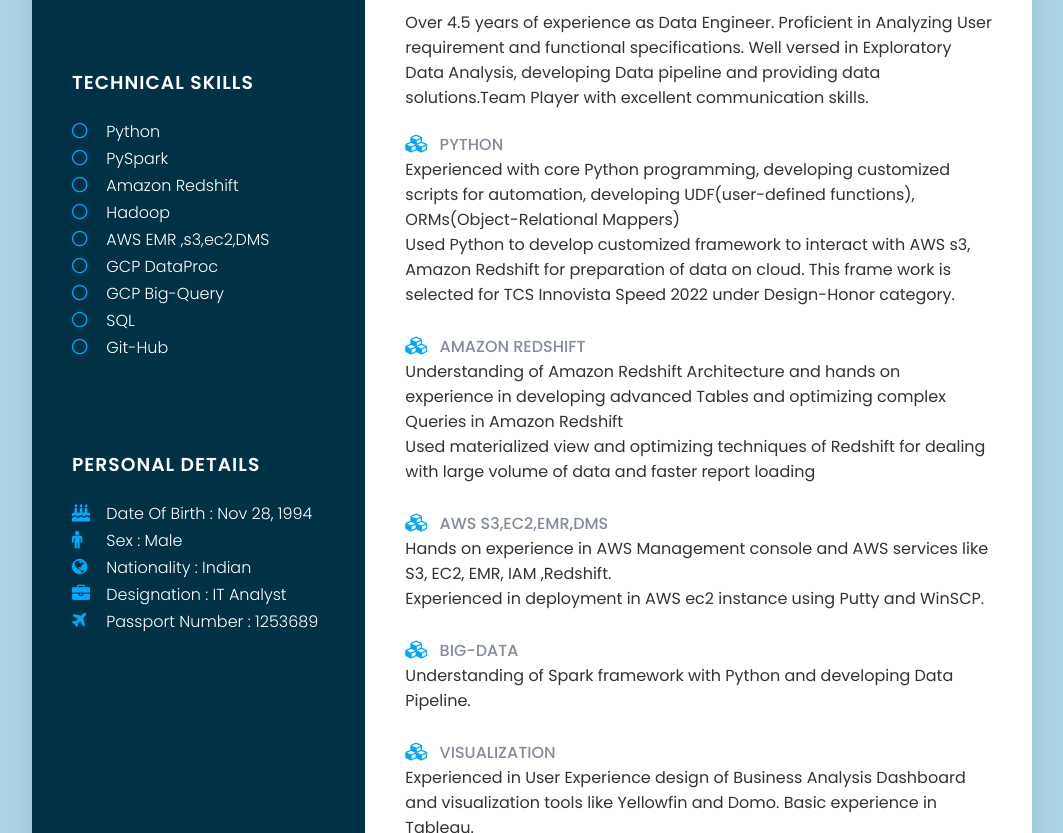
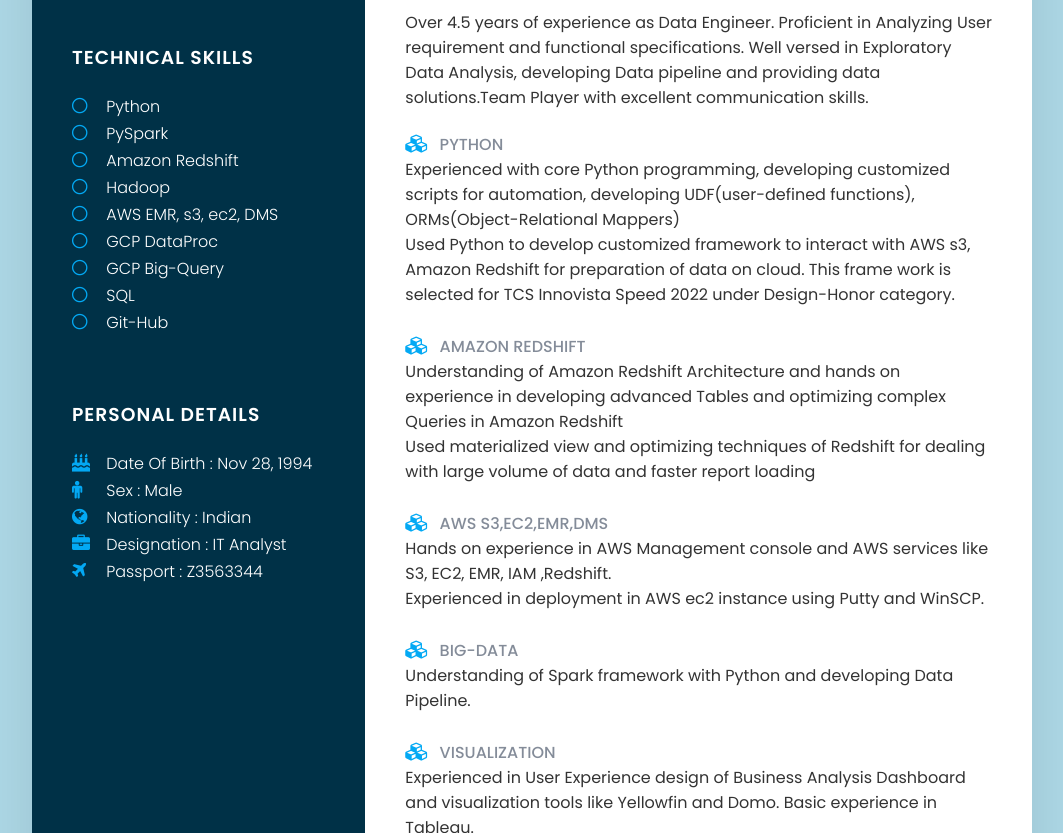
Before and after one commit to ssen94/resume, a plain HTML site: page index.html in a window 1280 px wide. Shown: the part 1095-1928 px from the top of the page, without its empty margins (108-1171 px from the left). Drawn offline with Linux system fonts and the light colour scheme.

Commit message:
Updated the Passport #

```diff
--- a/index.html
+++ b/index.html
@@ -44,7 +44,7 @@
           </li>
           <li>
             <span class="icon"><i class="fa fa-map-marker" aria-hidden="true"></i></span>
-            <span class="text">Kolkata,West Bengal,India</span>
+            <span class="text">Kolkata, West Bengal, India</span>
           </li>
           <!-- <li>
             <span class="icon"></span>
@@ -60,7 +60,7 @@
           <li>
             <h5>2012-2016</h5>
             <h4> Bachelor of Technology</h4>
-            <h4>Heritage Institute Of Technology,Kolkata</h4>
+            <h4>Heritage Institute Of Technology, Kolkata</h4>
           </li>
           <li>
             <h5>2005-2012</h5>
@@ -70,7 +70,7 @@
 
         </ul>
       </div>
-      <br><br>
+      <br>
       <div class="contactInfo skills">
         <h3 class="title">Technical Skills</h3>
         <ul>
@@ -92,7 +92,7 @@
           </li>
           <li>
             <span class="icon"><i class="fa fa-circle-thin" aria-hidden="true"></i></span>
-            <span class="text">AWS EMR ,s3,ec2,DMS</span>
+            <span class="text">AWS EMR, s3, ec2, DMS</span>
           </li>
           <li>
             <span class="icon"><i class="fa fa-circle-thin" aria-hidden="true"></i></span>
@@ -116,7 +116,7 @@
           </li> -->
         </ul>
       </div>
-      <br><br>
+      <br>
       <div class="contactInfo personal details">
         <h3 class="title">PERSONAL DETAILS</h3>
         <ul>
@@ -138,7 +138,7 @@
           </li>
           <li>
             <span class="icon"><i class="fa fa-plane" aria-hidden="true"></i></span>
-            <span class="text">Passport Number : 1253689</span>
+            <span class="text">Passport : Z3563344</span>
           </li>
 
 
```
